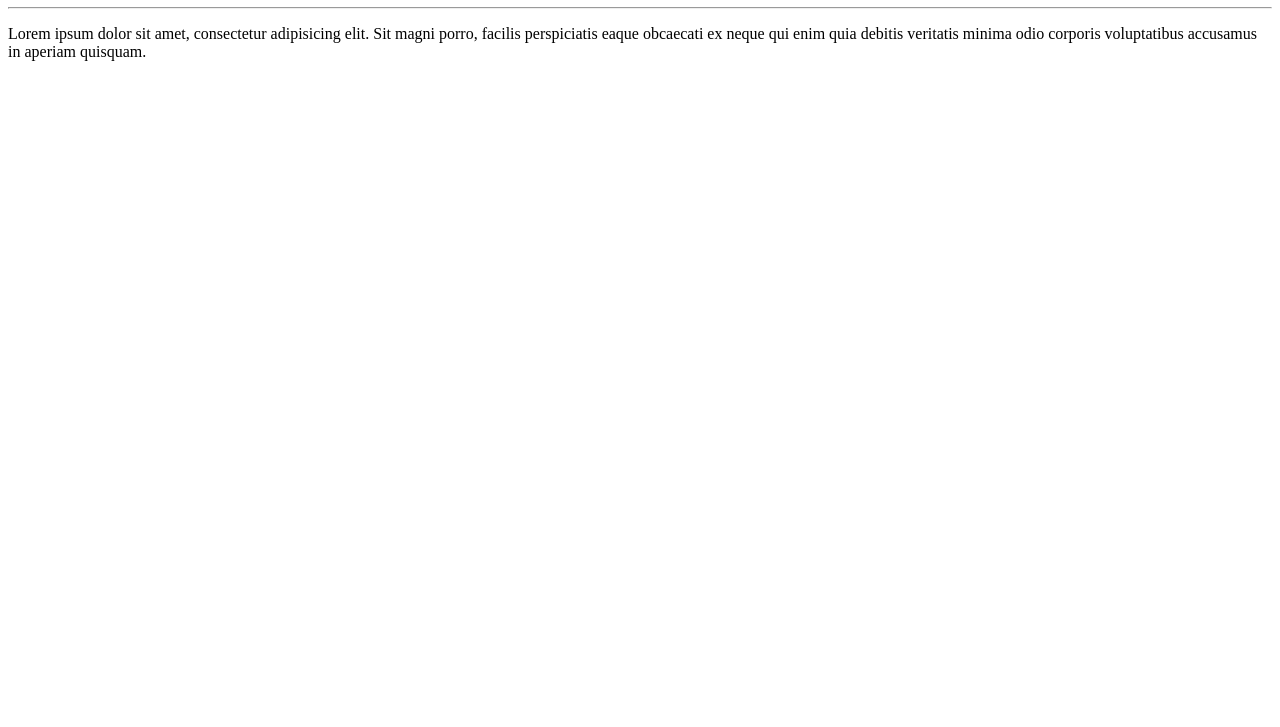
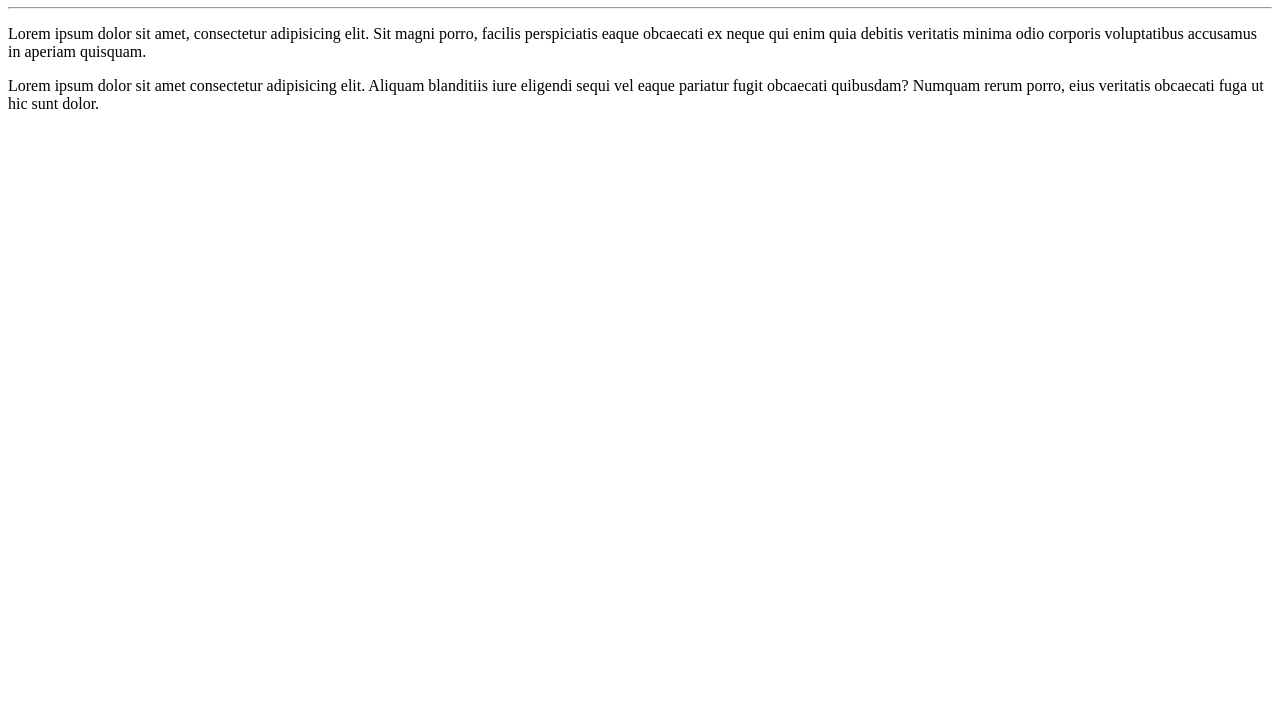
Before and after one commit to Euclides1/Ola-Mundo, a plain HTML site: page site-exemplo/index.html in a window 1280 px wide. Shown: the part 73-800 px from the top of the page. Drawn offline with Linux system fonts and the light colour scheme.

Commit message:
adicionei um parágrafo

```diff
--- a/site-exemplo/index.html
+++ b/site-exemplo/index.html
@@ -10,5 +10,6 @@
     <h1>Olá, Mundo!</h1>
     <hr>
     <p>Lorem ipsum dolor sit amet, consectetur adipisicing elit. Sit magni porro, facilis perspiciatis eaque obcaecati ex neque qui enim quia debitis veritatis minima odio corporis voluptatibus accusamus in aperiam quisquam.</p>
+    <p>Lorem ipsum dolor sit amet consectetur adipisicing elit. Aliquam blanditiis iure eligendi sequi vel eaque pariatur fugit obcaecati quibusdam? Numquam rerum porro, eius veritatis obcaecati fuga ut hic sunt dolor.</p>
 </body>
 </html>
```
